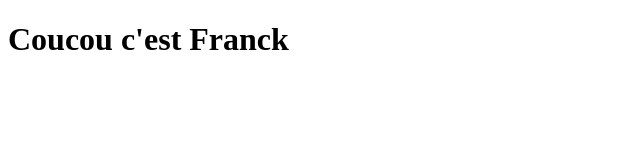
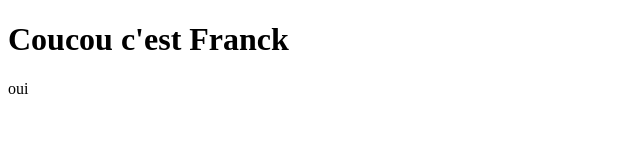
Before and after one commit to HeliosAskip/Franck, a plain HTML site: page index.html in a window 1280 px wide. Shown: the full height of the page, 0-640 px from the left. Drawn offline with Linux system fonts and the light colour scheme.

Commit message:
là c'est bon

```diff
--- a/index.html
+++ b/index.html
@@ -8,5 +8,7 @@
 </head>
 <body>
     <h1>Coucou c'est Franck</h1>
+
+    <p class="oui">oui</p>
 </body>
 </html>
--- /dev/null
+++ b/indexx.css
@@ -0,0 +1,3 @@
+.oui{
+    color: blue;
+}
```
